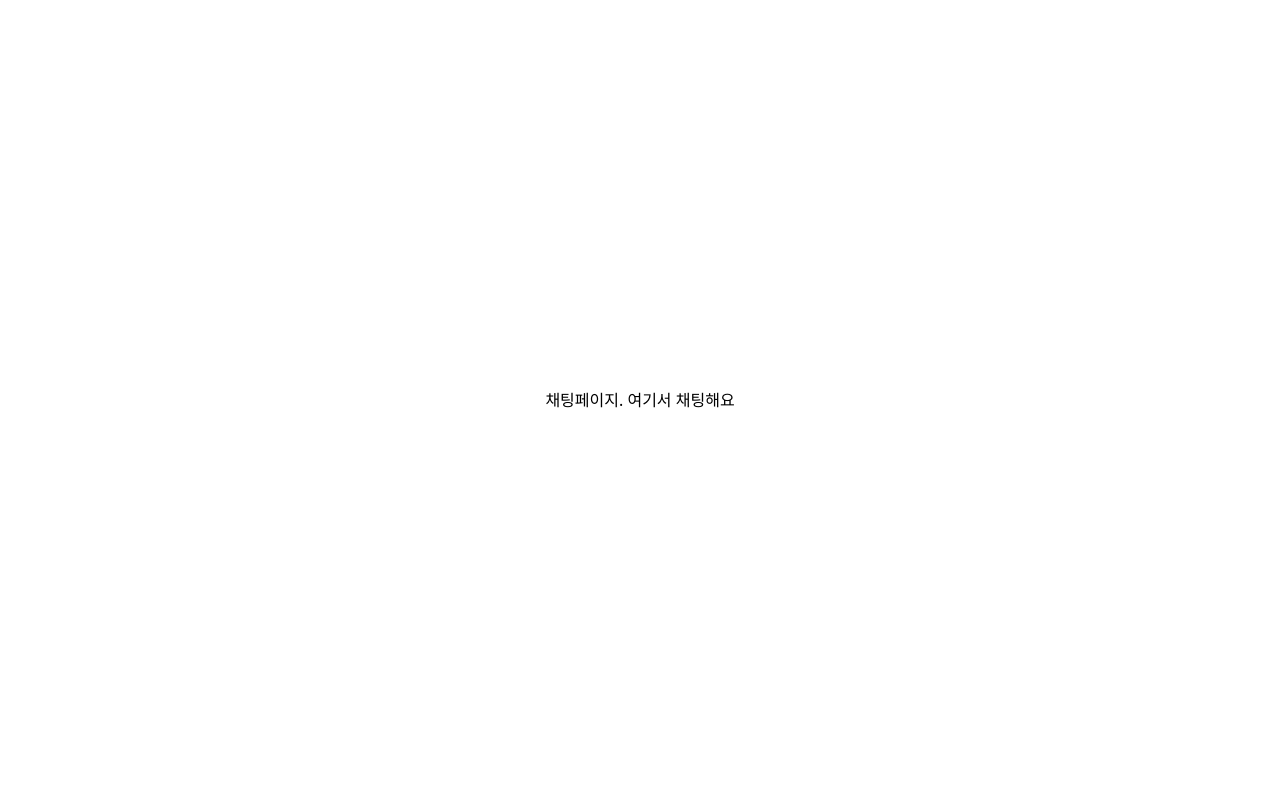
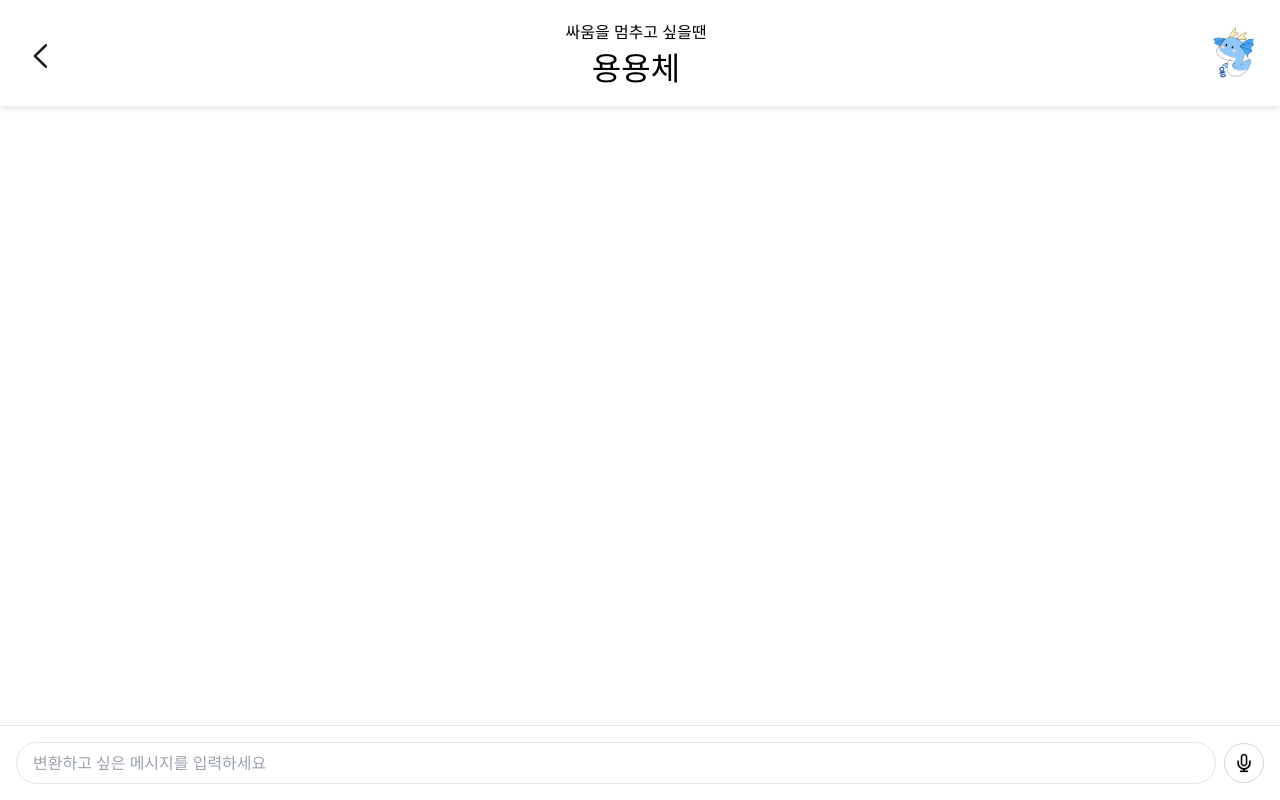
Before and after one commit to hackT2/YongYong_FE, a React (Create React App) app in the folder frontend/: page /chat in a window 1280 px wide. Built offline with nearby package versions, Linux system fonts and the light colour scheme; a web font is replaced by a local one.

Commit message:
feat: 채팅 ui구현

```diff
--- a/frontend/src/pages/Chatpage.jsx
+++ b/frontend/src/pages/Chatpage.jsx
@@ -1,3 +1,57 @@
+import goback from "../assets/goback.png";
+import yongyong from "../assets/yongyong.png";
+import mic from "../assets/mic.png";
+import { useState } from "react";
+
 export default function Chatpage() {
-  return <div>채팅페이지. 여기서 채팅해요</div>;
+  const [inputText, setInputText] = useState("");
+
+  return (
+    <div className="flex flex-col h-screen w-full bg-white">
+      <div className="flex flex-row justify-between items-center p-5 pb-3.5 shadow-[0_4px_6px_-1px_rgba(0,0,0,0.1)]">
+        <button className="flex justify-center items-center h-10 w-10">
+          <img src={goback} alt="goback" className="h-6" />
+        </button>
+        <div className="flex flex-col justify-center items-center">
+          <h1 className="text-[16px]">싸움을 멈추고 싶을땐</h1>
+          <h1 className="text-[32px] font-yong">용용체</h1>
+        </div>
+        <img src={yongyong} alt="yongyong" className="w-12" />
+      </div>
+      <div className="flex flex-col h-full justify-between">
+        <div className="flex-1">{/* 채팅 메시지들이 표시될 영역 */}</div>
+
+        <div className="flex items-center gap-2 p-4 border-t bg-white">
+          <textarea
+            value={inputText}
+            onChange={(e) => setInputText(e.target.value)}
+            placeholder="변환하고 싶은 메시지를 입력하세요"
+            className="flex-1 px-4 py-2 border rounded-3xl focus:outline-none focus:ring-2 focus:ring-blue-500 resize-none overflow-hidden min-h-[40px] max-h-[120px]"
+            inputMode="text"
+            autoComplete="off"
+            rows="1"
+            onInput={(e) => {
+              e.target.style.height = "auto";
+              e.target.style.height = e.target.scrollHeight + "px";
+            }}
+          />
+          <button
+            className={`p-2 rounded-full w-10 h-10 flex items-center justify-center ${
+              inputText.trim()
+                ? "bg-blue-300 text-white"
+                : "bg-white text-gray-500 border border-gray-300"
+            }`}
+          >
+            {inputText.trim() ? (
+              <span>↑</span>
+            ) : (
+              <span>
+                <img src={mic} alt="mic" className="w-5" />
+              </span>
+            )}
+          </button>
+        </div>
+      </div>
+    </div>
+  );
 }
```
Also changed, not shown: frontend/src/assets/goback.png (added), frontend/src/assets/mic.png (added).
